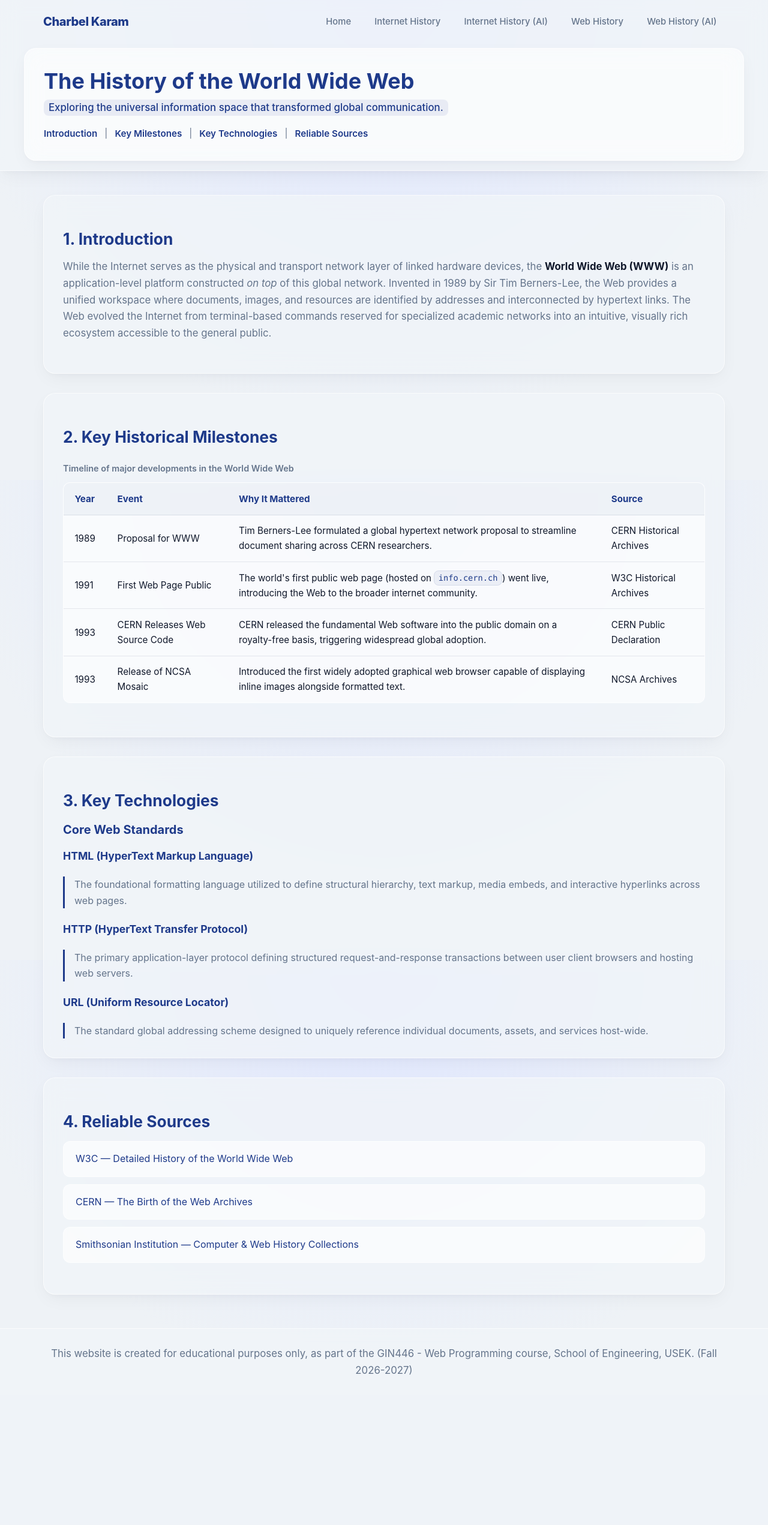
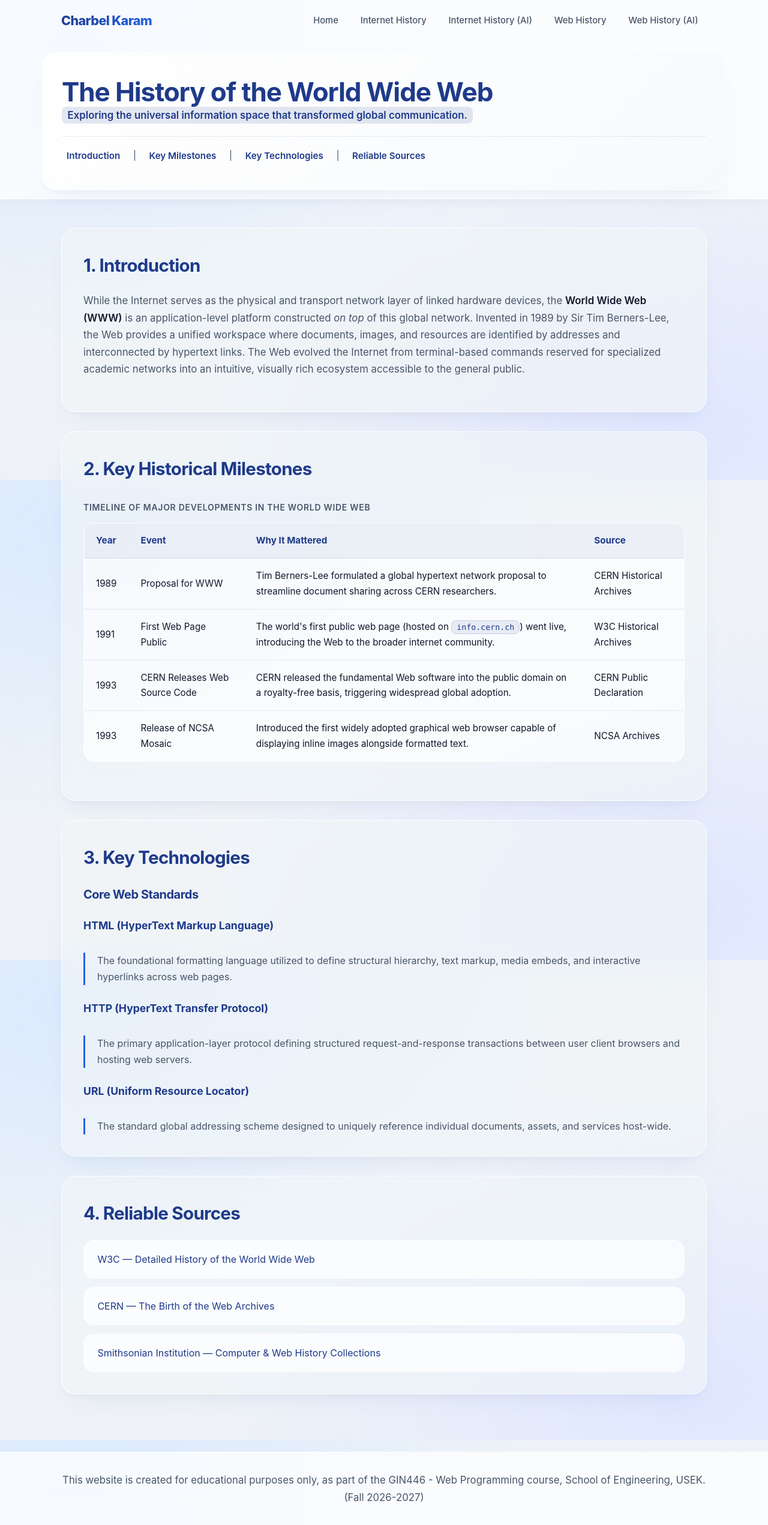
Before and after one commit to CKaram02/web-programming-site, a Flask app: page /web-history-ai in a window 1280 px wide. Shown: the whole page at 60% size. Before the commit the page ends 2292 px from the top, so only its background shows below. Run offline with Flask 3, Linux system fonts and the light colour scheme.

```diff
--- a/static/style.css
+++ b/static/style.css
@@ -1,44 +1,48 @@
 /* ==========================================================================
-   Soft Ambient Indigo — Flask Portfolio Stylesheet (static/style.css)
+   Soft Ambient Indigo — Advanced Executive Edition (static/style.css)
    ========================================================================== */
 
 /* --------------------------------------------------------------------------
-   1. Design System Tokens (:root)
+   1. Dynamic Tokens & Design System
    -------------------------------------------------------------------------- */
 :root {
-  /* Color Palette */
-  --bg-color: #eef2f6;
-  --bg-gradient: radial-gradient(circle at 50% 0%, #e0e7ff 0%, #eef2f6 70%);
-  --surface-glass: rgba(240, 244, 248, 0.75);
-  --surface-glass-hover: rgba(255, 255, 255, 0.85);
-  --surface-glass-card: rgba(255, 255, 255, 0.60);
+  /* Dynamic Palette */
+  --bg-base: #eef2f6;
+  --bg-gradient: radial-gradient(at 10% 10%, #dbeafe 0px, transparent 50%),
+                 radial-gradient(at 90% 90%, #e0e7ff 0px, transparent 50%),
+                 radial-gradient(at 50% 50%, #f1f5f9 0px, #eef2f6 100%);
 
-  --primary-blue: #1e3a8a;
-  --primary-blue-hover: #1d4ed8;
-  --text-primary: #0f172a;
-  --text-muted: #64748b;
-  --border-glass: rgba(255, 255, 255, 0.6);
-  --border-subtle: rgba(100, 116, 139, 0.15);
+  --surface-glass-top: rgba(255, 255, 255, 0.75);
+  --surface-glass-card: rgba(240, 244, 248, 0.65);
+  --surface-glass-hover: rgba(255, 255, 255, 0.90);
+
+  --primary-indigo: #1e3a8a;
+  --primary-indigo-bright: #2563eb;
+  --text-main: #0f172a;
+  --text-muted: #475569;
+
+  /* Dynamic Glass Borders & Highlights */
+  --border-glass: rgba(255, 255, 255, 0.8);
+  --border-subtle: color-mix(in srgb, var(--primary-indigo) 10%, transparent);
+  --shadow-ambient: 0 20px 40px -15px rgba(30, 58, 138, 0.07),
+                    0 8px 16px -6px rgba(15, 23, 42, 0.04);
+  --shadow-hover: 0 25px 50px -12px rgba(30, 58, 138, 0.15),
+                  0 12px 24px -8px rgba(15, 23, 42, 0.08);
 
   /* Typography */
   --font-main: 'Outfit', 'Inter', system-ui, -apple-system, sans-serif;
   --font-code: 'Fira Code', 'JetBrains Mono', Consolas, monospace;
 
-  /* Geometry & Spacing */
-  --radius-lg: 20px;
+  /* Geometry */
+  --radius-xl: 24px;
+  --radius-lg: 18px;
   --radius-md: 12px;
   --radius-sm: 8px;
-  --spacing-container: 1200px;
-  --padding-open: 2rem;
-
-  /* Glass Effect & Depth */
-  --glass-blur: blur(16px);
-  --glass-shadow: 0 10px 30px -5px rgba(15, 23, 42, 0.05),
-                 0 4px 12px -2px rgba(15, 23, 42, 0.03);
+  --glass-blur: blur(20px);
 }
 
 /* --------------------------------------------------------------------------
-   2. Modern Reset & Base Elements
+   2. Base Reset & Typography
    -------------------------------------------------------------------------- */
 *, *::before, *::after {
   box-sizing: border-box;
@@ -49,114 +53,116 @@
 html {
   scroll-behavior: smooth;
   font-size: 16px;
+  color-scheme: light;
 }
 
 body {
   font-family: var(--font-main);
-  background-color: var(--bg-color);
+  background: var(--bg-base);
   background-image: var(--bg-gradient);
   background-attachment: fixed;
-  color: var(--text-primary);
-  line-height: 1.65;
+  color: var(--text-main);
+  line-height: 1.7;
   min-height: 100vh;
   display: flex;
   flex-direction: column;
   -webkit-font-smoothing: antialiased;
 }
 
-/* Shared Layout Container */
 .container {
   width: 100%;
-  max-width: var(--spacing-container);
-  margin-left: auto;
-  margin-right: auto;
-  padding-left: var(--padding-open);
-  padding-right: var(--padding-open);
+  max-width: 1140px;
+  margin: 0 auto;
+  padding: 0 2rem;
 }
 
-/* Typography Defaults */
-h1, h2, h3, h4, h5, h6 {
-  color: var(--primary-blue);
+/* Fluid Typography */
+h1, h2, h3, h4 {
+  color: var(--primary-indigo);
   font-weight: 700;
-  line-height: 1.25;
-  margin-bottom: 1rem;
+  letter-spacing: -0.025em;
+  text-wrap: balance;
 }
 
-h1 { font-size: 2.25rem; }
-h2 { font-size: 1.65rem; margin-top: 1.5rem; }
-h3 { font-size: 1.25rem; margin-top: 1.25rem; }
+h1 { font-size: clamp(2rem, 4vw, 2.75rem); line-height: 1.15; }
+h2 { font-size: clamp(1.4rem, 2.5vw, 1.85rem); margin-bottom: 1.25rem; }
+h3 { font-size: 1.25rem; margin-top: 1rem; }
 
 p {
   color: var(--text-muted);
+  font-size: 1.05rem;
   margin-bottom: 1.25rem;
-  font-size: 1.05rem;
+  text-wrap: pretty;
 }
 
 p strong {
-  color: var(--text-primary);
+  color: var(--text-main);
+  font-weight: 600;
 }
 
 a {
-  color: var(--primary-blue);
+  color: var(--primary-indigo);
   text-decoration: none;
-  transition: color 0.2s ease, border-color 0.2s ease;
+  transition: all 0.2s cubic-bezier(0.16, 1, 0.3, 1);
 }
 
 a:hover {
-  color: var(--primary-blue-hover);
+  color: var(--primary-indigo-bright);
 }
 
 code {
   font-family: var(--font-code);
-  font-size: 0.9em;
-  background-color: rgba(30, 58, 138, 0.06);
-  color: var(--primary-blue);
-  padding: 0.2rem 0.4rem;
+  font-size: 0.875em;
+  background: color-mix(in srgb, var(--primary-indigo) 8%, transparent);
+  color: var(--primary-indigo);
+  padding: 0.2rem 0.5rem;
   border-radius: var(--radius-sm);
-  border: 1px solid rgba(30, 58, 138, 0.1);
+  border: 1px solid color-mix(in srgb, var(--primary-indigo) 15%, transparent);
 }
 
 mark {
-  background-color: rgba(30, 58, 138, 0.08);
-  color: var(--primary-blue);
-  padding: 0.2rem 0.5rem;
+  background: color-mix(in srgb, var(--primary-indigo) 12%, transparent);
+  color: var(--primary-indigo);
+  padding: 0.25rem 0.6rem;
   border-radius: var(--radius-sm);
-  font-weight: 500;
+  font-weight: 600;
 }
 
 /* --------------------------------------------------------------------------
-   3. Header & Navigation Menu
+   3. Navigation Bar & Site Header
    -------------------------------------------------------------------------- */
 .site-header {
   position: sticky;
   top: 0;
-  z-index: 100;
-  background: var(--surface-glass);
+  z-index: 1000;
+  background: var(--surface-glass-top);
   backdrop-filter: var(--glass-blur);
   -webkit-backdrop-filter: var(--glass-blur);
   border-bottom: 1px solid var(--border-glass);
-  box-shadow: var(--glass-shadow);
-  padding: 1rem 0;
+  box-shadow: 0 4px 20px rgba(15, 23, 42, 0.03);
+  padding: 0.85rem 0;
 }
 
 .header-container {
   display: flex;
   align-items: center;
   justify-content: space-between;
-  gap: 1.5rem;
+  gap: 2rem;
 }
 
 .site-logo .logo-text {
-  font-size: 1.25rem;
+  font-size: 1.35rem;
   font-weight: 800;
-  letter-spacing: -0.02em;
-  color: var(--primary-blue);
+  letter-spacing: -0.03em;
+  background: linear-gradient(135deg, var(--primary-indigo), var(--primary-indigo-bright));
+  -webkit-background-clip: text;
+  -webkit-text-fill-color: transparent;
 }
 
 .site-nav {
   display: flex;
   align-items: center;
-  gap: 0.75rem;
+  gap: 0.5rem;
   flex-wrap: wrap;
 }
 
@@ -164,154 +170,161 @@ mark {
   font-weight: 500;
   font-size: 0.925rem;
   color: var(--text-muted);
-  padding: 0.5rem 0.85rem;
-  border-radius: var(--radius-sm);
-  transition: all 0.2s ease;
+  padding: 0.5rem 0.9rem;
+  border-radius: var(--radius-md);
+  position: relative;
 }
 
 .site-nav a:hover {
-  color: var(--primary-blue);
-  background-color: rgba(255, 255, 255, 0.6);
+  color: var(--primary-indigo);
+  background: rgba(255, 255, 255, 0.8);
+  box-shadow: 0 2px 8px rgba(15, 23, 42, 0.04);
 }
 
-/* Header Extra Block (Hero Banner & Page Titles) */
+/* Extra Header Banner / Title Blocks */
 .hero-banner,
 .page-title-block {
-  margin-top: 1.5rem;
-  padding: var(--padding-open);
-  background: var(--surface-glass-card);
+  margin-top: 2rem;
+  padding: 2.5rem 2rem;
+  background: linear-gradient(135deg, rgba(255,255,255,0.8), rgba(240,244,248,0.5));
   backdrop-filter: var(--glass-blur);
   -webkit-backdrop-filter: var(--glass-blur);
   border: 1px solid var(--border-glass);
-  border-radius: var(--radius-lg);
-  box-shadow: var(--glass-shadow);
-}
-
-.hero-banner h1,
-.page-title-block h1 {
-  margin-bottom: 0.5rem;
-}
-
-.page-title-block .subtitle {
-  margin-bottom: 1rem;
+  border-radius: var(--radius-xl);
+  box-shadow: var(--shadow-ambient);
 }
 
 .sub-nav {
   display: flex;
   align-items: center;
-  gap: 0.75rem;
+  gap: 0.85rem;
   font-size: 0.95rem;
   color: var(--text-muted);
   flex-wrap: wrap;
-  margin-top: 0.75rem;
+  margin-top: 1.25rem;
+  padding-top: 1rem;
+  border-top: 1px solid var(--border-subtle);
 }
 
 .sub-nav a {
   font-weight: 600;
+  padding: 0.2rem 0.5rem;
+  border-radius: var(--radius-sm);
+}
+
+.sub-nav a:hover {
+  background: rgba(30, 58, 138, 0.08);
 }
 
 /* --------------------------------------------------------------------------
-   4. Main Content & Section Styling
+   4. Main Content Areas & Cards
    -------------------------------------------------------------------------- */
 .site-main {
   flex: 1;
-  padding-top: 2.5rem;
-  padding-bottom: 3.5rem;
+  padding: 3rem 0 4rem;
 }
 
-/* Page Divisions & Sections as Frosted Glass Cards */
 .site-main section {
-  background: var(--surface-glass);
+  background: var(--surface-glass-card);
   backdrop-filter: var(--glass-blur);
   -webkit-backdrop-filter: var(--glass-blur);
   border: 1px solid var(--border-glass);
-  border-radius: var(--radius-lg);
-  padding: var(--padding-open);
+  border-radius: var(--radius-xl);
+  padding: 2.25rem;
   margin-bottom: 2rem;
-  box-shadow: var(--glass-shadow);
+  box-shadow: var(--shadow-ambient);
+  transition: transform 0.3s ease, box-shadow 0.3s ease;
 }
 
-.site-main section:last-child {
-  margin-bottom: 0;
+.site-main section:hover {
+  box-shadow: var(--shadow-hover);
 }
 
 /* --------------------------------------------------------------------------
-   5. Lists & Weekly Work Elements
+   5. Interactive Lists & Weekly Items
    -------------------------------------------------------------------------- */
-ul, ol {
-  padding-left: 1.25rem;
-  margin-bottom: 1.25rem;
-  color: var(--text-muted);
-}
-
-li {
-  margin-bottom: 0.75rem;
-  line-height: 1.6;
-}
-
 .styled-list, .weekly-list {
-  list-style-type: none;
+  list-style: none;
   padding-left: 0;
+  display: grid;
+  gap: 0.85rem;
 }
 
 .styled-list li, .weekly-list li {
-  position: relative;
-  background: var(--surface-glass-card);
+  background: rgba(255, 255, 255, 0.7);
   border: 1px solid var(--border-glass);
-  border-radius: var(--radius-md);
-  padding: 1rem 1.25rem;
-  margin-bottom: 0.75rem;
-  transition: transform 0.2s ease, background 0.2s ease, box-shadow 0.2s ease;
+  border-radius: var(--radius-lg);
+  padding: 1.1rem 1.4rem;
+  transition: all 0.25s cubic-bezier(0.16, 1, 0.3, 1);
 }
 
 .styled-list li:hover, .weekly-list li:hover {
-  transform: translateY(-2px);
+  transform: translateX(6px) translateY(-2px);
   background: var(--surface-glass-hover);
-  box-shadow: var(--glass-shadow);
+  border-color: color-mix(in srgb, var(--primary-indigo) 25%, transparent);
+  box-shadow: 0 10px 25px -5px rgba(30, 58, 138, 0.08);
 }
 
 .weekly-list a {
   font-weight: 600;
-  display: block;
+  font-size: 1.05rem;
+  display: flex;
+  align-items: center;
+  justify-content: space-between;
+}
+
+.weekly-list a::after {
+  content: '→';
+  opacity: 0;
+  transform: translateX(-10px);
+  transition: all 0.25s ease;
+}
+
+.weekly-list li:hover a::after {
+  opacity: 1;
+  transform: translateX(0);
 }
 
 /* --------------------------------------------------------------------------
    6. Data Tables & Figures
    -------------------------------------------------------------------------- */
 figure {
-  margin: 1.5rem 0;
+  margin: 1.75rem 0;
   width: 100%;
   overflow-x: auto;
 }
 
 figcaption {
-  font-size: 0.9rem;
+  font-size: 0.875rem;
   font-weight: 600;
   color: var(--text-muted);
-  margin-bottom: 0.75rem;
+  margin-bottom: 0.85rem;
+  text-transform: uppercase;
+  letter-spacing: 0.05em;
 }
 
 .data-table {
   width: 100%;
   border-collapse: separate;
   border-spacing: 0;
-  background: var(--surface-glass-card);
+  background: rgba(255, 255, 255, 0.65);
   border: 1px solid var(--border-glass);
-  border-radius: var(--radius-md);
+  border-radius: var(--radius-lg);
   overflow: hidden;
+  box-shadow: 0 4px 15px rgba(0, 0, 0, 0.02);
 }
 
 .data-table th,
 .data-table td {
-  padding: 0.85rem 1.15rem;
+  padding: 1rem 1.25rem;
   text-align: left;
   border-bottom: 1px solid var(--border-subtle);
   font-size: 0.95rem;
 }
 
 .data-table th {
-  background-color: rgba(30, 58, 138, 0.05);
-  color: var(--primary-blue);
+  background: color-mix(in srgb, var(--primary-indigo) 6%, transparent);
+  color: var(--primary-indigo);
   font-weight: 700;
 }
 
@@ -319,8 +332,12 @@ figcaption {
   border-bottom: none;
 }
 
+.data-table tbody tr {
+  transition: background-color 0.2s ease;
+}
+
 .data-table tbody tr:hover {
-  background-color: rgba(255, 255, 255, 0.5);
+  background-color: rgba(255, 255, 255, 0.9);
 }
 
 /* --------------------------------------------------------------------------
@@ -328,19 +345,20 @@ figcaption {
    -------------------------------------------------------------------------- */
 .def-list {
   display: grid;
-  gap: 1.25rem;
-  margin-top: 1rem;
+  gap: 1.5rem;
+  margin-top: 1.25rem;
 }
 
 .def-list dt {
   font-size: 1.1rem;
-  color: var(--primary-blue);
+  color: var(--primary-indigo);
+  margin-bottom: 0.35rem;
 }
 
 .def-list dd {
   margin-left: 0;
-  padding-left: 1rem;
-  border-left: 3px solid var(--primary-blue);
+  padding-left: 1.25rem;
+  border-left: 3px solid var(--primary-indigo-bright);
   color: var(--text-muted);
 }
 
@@ -349,12 +367,12 @@ figcaption {
    -------------------------------------------------------------------------- */
 .site-footer {
   margin-top: auto;
-  background: var(--surface-glass);
+  background: var(--surface-glass-top);
   backdrop-filter: var(--glass-blur);
   -webkit-backdrop-filter: var(--glass-blur);
   border-top: 1px solid var(--border-glass);
-  padding: 1.75rem 0;
-  font-size: 0.875rem;
+  padding: 2rem 0;
+  font-size: 0.9rem;
   text-align: center;
 }
 
@@ -364,23 +382,39 @@ figcaption {
 }
 
 /* --------------------------------------------------------------------------
-   9. Responsive Design
+   9. Custom Scrollbars & Mobile Responsiveness
    -------------------------------------------------------------------------- */
+::-webkit-scrollbar {
+  width: 10px;
+  height: 10px;
+}
+
+::-webkit-scrollbar-track {
+  background: var(--bg-base);
+}
+
+::-webkit-scrollbar-thumb {
+  background: color-mix(in srgb, var(--primary-indigo) 20%, transparent);
+  border-radius: var(--radius-sm);
+  border: 2px solid var(--bg-base);
+}
+
+::-webkit-scrollbar-thumb:hover {
+  background: color-mix(in srgb, var(--primary-indigo) 40%, transparent);
+}
+
 @media (max-width: 768px) {
   .header-container {
     flex-direction: column;
     align-items: flex-start;
+    gap: 1rem;
   }
 
   .site-nav {
     width: 100%;
-    justify-content: flex-start;
   }
 
-  h1 { font-size: 1.75rem; }
-  h2 { font-size: 1.4rem; }
-
-  :root {
-    --padding-open: 1.25rem;
+  .site-main section {
+    padding: 1.5rem;
   }
 }
```
